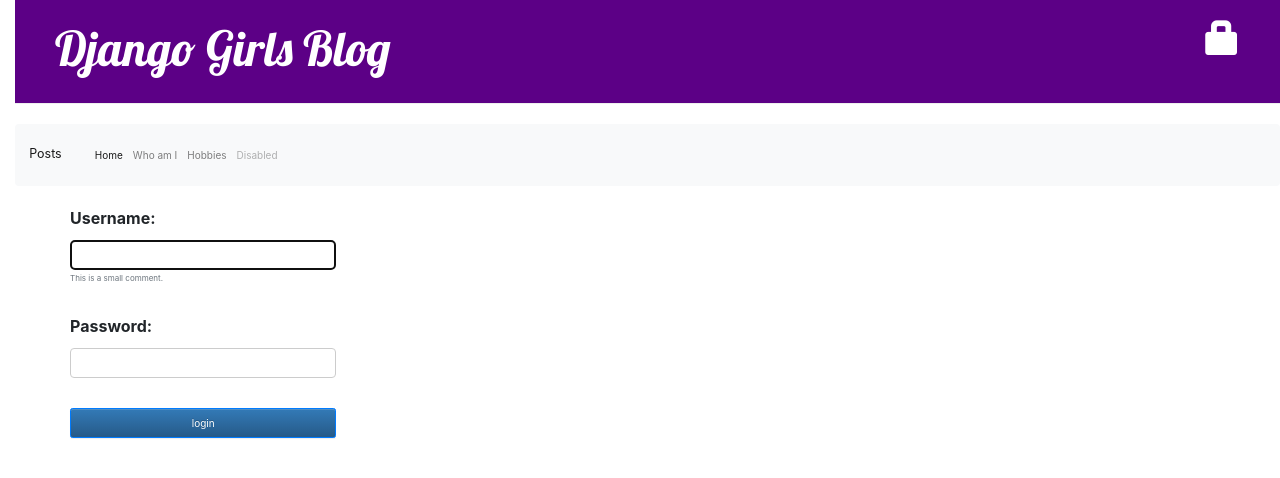
After one commit to KarlaG6/my_blog_py, a Django app: page /accounts/login/ in a window 1280 px wide. The commit adds this page. Shown: the top 478 px of the page. Run offline with Django 3.2, Linux system fonts and the light colour scheme; some libraries are stand-ins or nearby versions.

Commit message:
some more

```diff
--- a/blog/static/css/blog.css
+++ b/blog/static/css/blog.css
@@ -59,3 +59,27 @@
 .navbar-brand {
     padding: 1.5rem 0.3125rem 0 .3125rem !important
 }
+
+/* Login styles*/
+form {
+    position: absolute;
+
+}
+
+input {
+    border: 1px solid #ccc;
+    border-radius: 4px;
+    width: 100%;
+    height: 30px;
+}
+
+.form-group {
+    margin-bottom: 3rem !important;
+}
+label.inputLabel{
+    font-size: medium;
+    padding-right: 17px;
+}
+input:hover {
+    border-color: #622b5e;
+  }
--- a/blog/templates/blog/base.html
+++ b/blog/templates/blog/base.html
@@ -11,8 +11,11 @@
     <body>
             <div class="page-header">
                 {% if user.is_authenticated %}
-                <a href="{% url 'post_new' %}" class="top-menu"><span class="glyphicon glyphicon-plus"></span></a>
-                <a href="{% url 'post_draft_list' %}" class="top-menu"><span class="glyphicon glyphicon-edit"></span></a>
+                    <a href="{% url 'post_new' %}" class="top-menu"><span class="glyphicon glyphicon-plus"></span></a>
+                    <a href="{% url 'post_draft_list' %}" class="top-menu"><span class="glyphicon glyphicon-edit"></span></a>
+                    <p class="top-menu">Hello {{ user.username }} <small>(<a href="{% url 'logout' %}">Log out</a>)</small></p>
+                {% else %}
+                    <a href="{% url 'login' %}" class="top-menu"><span class="glyphicon glyphicon-lock"></span></a>
                 {% endif %}
                 <h1><a href="/">Django Girls Blog</a></h1>
             </div>
@@ -39,12 +42,8 @@
                 </div>
             </nav>
             <div class="content container">
-                <div class="row">
-                    <div class="col-md-8">
                     {% block content %}
                     {% endblock %}
-                    </div>
-                </div>
             </div>
         </body>
 </html>
--- /dev/null
+++ b/blog/templates/registration/login.html
@@ -0,0 +1,23 @@
+{% extends "blog/base.html" %}
+
+{% block content %}
+    {% if form.errors %}
+        <p>Your username and password didn't match. Please try again.</p>
+    {% endif %}
+
+    <form method="post" action="{% url 'login' %}">
+    {% csrf_token %}
+        <div class="form-group">
+            <label class="inputLabel">{{ form.username.label_tag }}</label>
+            <a>{{ form.username }}</a>
+            <small id="userHelp" class="form-text text-muted">This is a small comment.</small>
+        </div>
+        <div class="form-group">
+            <label class="inputLabel">{{ form.password.label_tag }}</label>
+            <a>{{ form.password }}</a>
+        </div>
+
+        <input type="submit" class="btn btn-primary" value="login" />
+        <input type="hidden" name="next" value="{{ next }}" />
+    </form>
+{% endblock %}
--- a/mysite/settings.py
+++ b/mysite/settings.py
@@ -120,3 +120,5 @@
 
 STATIC_URL = '/static/'
 STATIC_ROOT = os.path.join(BASE_DIR, 'static')
+
+LOGIN_REDIRECT_URL = '/'
--- a/mysite/urls.py
+++ b/mysite/urls.py
@@ -16,7 +16,11 @@
 from django.contrib import admin
 from django.urls import path, include
 
+from django.contrib.auth import views, logout
+
 urlpatterns = [
     path('admin/', admin.site.urls),
+    path('accounts/login/', views.LoginView.as_view(), name='login'),
+    path('accounts/logout/', views.LogoutView.as_view(next_page='/'), name='logout'),
     path('', include('blog.urls')),
 ]
```
Also changed, not shown: blog/templates/blog/post_draft_list.html (+8 -4 lines), blog/templates/blog/post_list.html (+9 -5 lines), blog/views.py (+7 -0 lines). Lines whose indentation alone changed are shown as unchanged.
